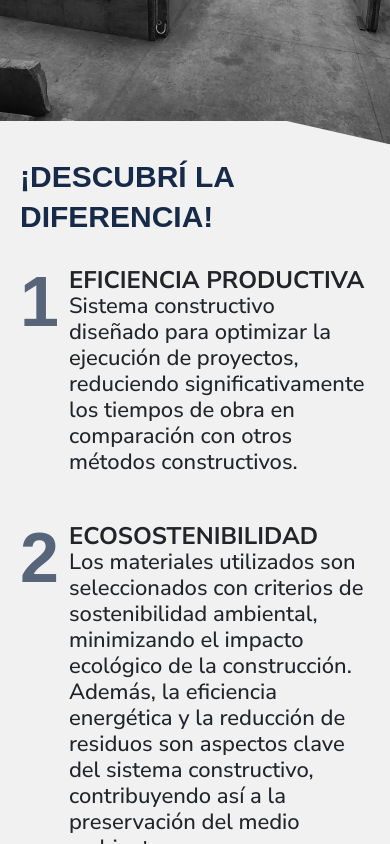
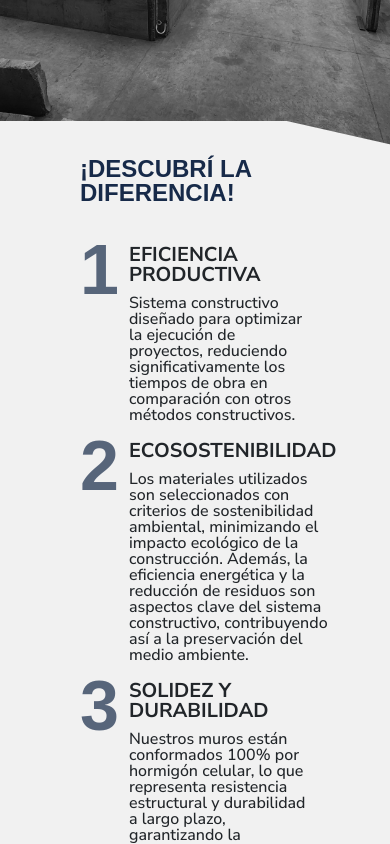
Before and after one commit to facundo1996/amazonia, a React (Create React App) app: page / in a window 390 px wide. Shown: the part 9980-10824 px from the top of the page. Built offline with nearby package versions, Linux system fonts and the light colour scheme; a web font is replaced by a local one.

Commit message:
Differences Responsive

```diff
--- a/src/components/Differences.jsx
+++ b/src/components/Differences.jsx
@@ -25,12 +25,12 @@ export default function Differences() {
 	]
 	return (
 		<div className='differences-container'>
-			<div className='box-differences pe-5 pt-5'>
+			<div className='box-differences pe-5 pt-3 pt-xl-5'>
 				<h1 className='mb-3 mt-3 p-title'>¡DESCUBRÍ LA DIFERENCIA!</h1>
 				<div>
 					{
 						items.map((item, index) => (
-							<div key={item.id} className={`d-flex mb-5 p-box-${item.id}`}>
+							<div key={item.id} className={`d-flex mb-2 mb-sm-5 p-box-${item.id}`}>
 								<div className='number'>{item.id}</div>
 								<div>
 									<div className='title-md'>{item.title}</div>
--- a/src/index.css
+++ b/src/index.css
@@ -1025,6 +1025,10 @@ h4 {
     right: 20px;
     bottom: 20px;
   }
+  /* Differences */
+  .p-title {
+    font-size: 65px;
+  }
 }
 @media (max-width: 991.98px) {
   /* CHARACTERISTICS */
@@ -1059,9 +1063,9 @@ h4 {
   }
   .p-title{
     padding-left: 0;
-    width: 450px;
-    font-size: 65px;
-    line-height: 65px;
+    width: 447px;
+    font-size: 34px;
+    line-height: 34px;
     margin-bottom: 30px!important;
   }
   .p-box-1 {
@@ -1300,15 +1304,23 @@ h4 {
     width: 100%;
     margin: none;
   }
-  /* MISSION */
-  .title-mission{
-    width: 100%;
+  /* Differences */
+  .box-differences{
+    padding: 20px 80px!important;
   }
-  /* Differences */
   .p-title{
     width: auto;
-    font-size: 30px;
-    line-height: 40px;
+    font-size: 24px;
+    line-height: 24px;
+  }
+  .title-md {
+    font-size: 20px;
+    line-height: 20px;
+    margin: 10px 0px;
+  }
+  .text-md {
+    font-size: 16px;
+    line-height: 16px;
   }
   /* Choose us */
   .choose-1 h3{
```
